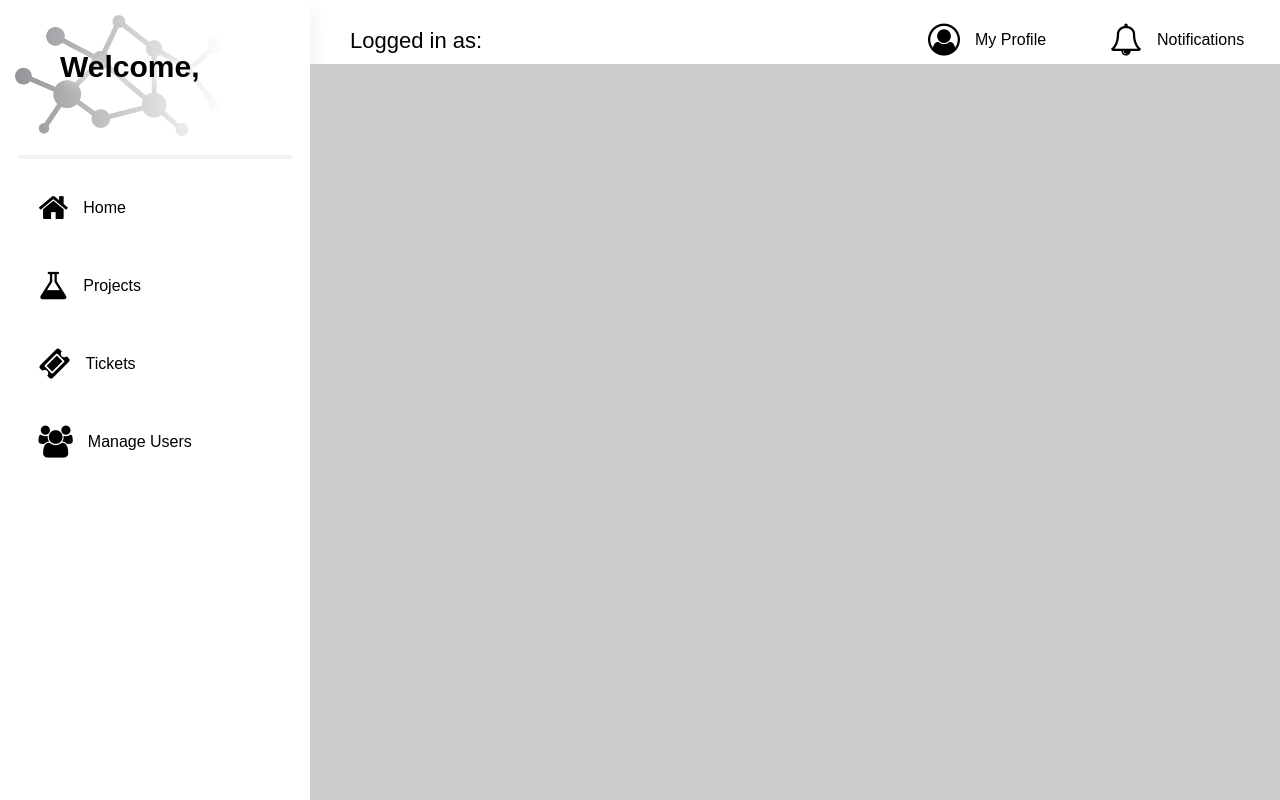
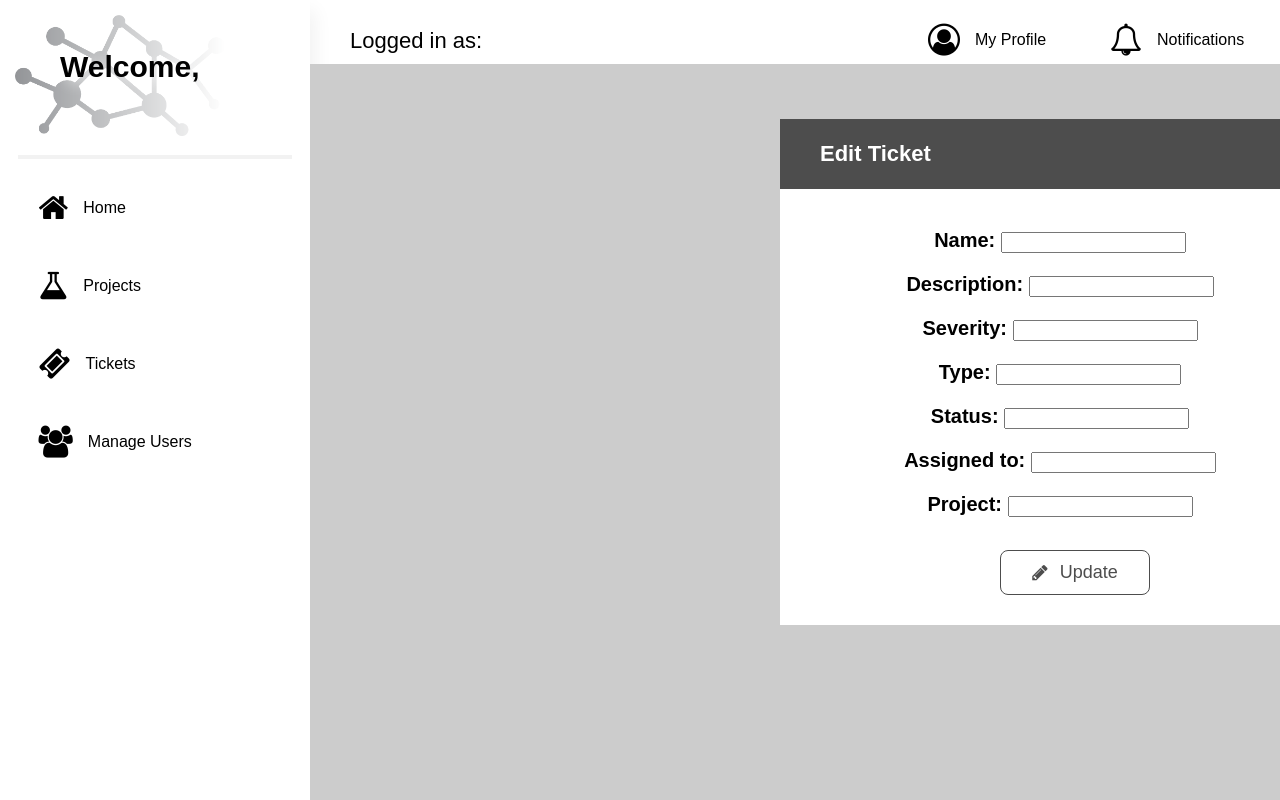
Before and after one commit to ben-azevedo/oversight, a React (Create React App) app in the folder client/: page /add-ticket in a window 1280 px wide. Shown: the top 800 px of the page. Built offline with nearby package versions, Linux system fonts and the light colour scheme; no server answers; a web font is replaced by a local one.

Commit message:
FULL CRUD, woohooo

```diff
--- a/client/src/App.js
+++ b/client/src/App.js
@@ -90,6 +90,7 @@ function App() {
   const handleDelete = async (id) => {
     await destroyTicket(id);
     setTickets(prevState => prevState.filter((ticket) => ticket.id !== id))
+    history.push('/tickets');
   }
 
   const handleUpdate = async (id, formData) => {
@@ -97,6 +98,12 @@ function App() {
     setTickets(prevState => prevState.map((ticket) => {
       return ticket.id === Number(id) ? updatedTicket : ticket
     }));
+    history.push('/tickets');
+  }
+
+  const handleCreate = async (formData) => {
+    const newTicket = await postTicket(formData);
+    setTickets(prevState => [...prevState, newTicket]);
     history.push('/tickets');
   }
 
@@ -142,7 +149,7 @@ function App() {
           <Tickets tickets={tickets} currentUser={currentUser}/>
         </Route>
         <Route exact path="/add-ticket">
-          <TicketCreate tickets={tickets} currentUser={currentUser}/>
+          <TicketCreate tickets={tickets} currentUser={currentUser} handleCreate={handleCreate}/>
         </Route>
         <Route path="/manage-users">
           <ManageUsers currentUser={currentUser}/>
--- a/client/src/screens/TicketCreate/TicketCreate.jsx
+++ b/client/src/screens/TicketCreate/TicketCreate.jsx
@@ -1,15 +1,99 @@
 import Layout from '../../components/shared/Layout/Layout';
 import { Link } from 'react-router-dom';
+import { useState, useEffect } from 'react';
+import { useParams } from 'react-router-dom';
 import './TicketCreate.css';
 
 function TicketCreate(props) {
-  const { user, onChange } = props;
+  const [formData, setFormData] = useState({
+    name: ''
+  });
+  const { name, description, severity, tipe, status, user_id, project_id } = formData;
+  const { handleCreate } = props;
+
+  const handleChange = (e) => {
+    const { name, value } = e.target;
+    setFormData(prevState => ({
+      ...prevState,
+      [name]: value
+    }))
+  }
 
   return (
-    <Layout onChange={ onChange } user={props.user}>
-
+    <Layout currentUser={props.currentUser}>
+      <div className="ticket-edit-container">
+        <div className="ticket-edit-header">Edit Ticket</div>
+        <div className="ticket-edit-content">
+          <form onSubmit={(e) => {
+            e.preventDefault();
+            handleCreate(formData);
+          }}>
+            <label><span>Name: </span>
+              <input
+                type='text'
+                name='name'
+                value={name}
+                onChange={handleChange}
+              />
+            </label>
+            <label><span>Description: </span>
+              <input
+                type='text'
+                name='description'
+                value={description}
+                onChange={handleChange}
+              />
+            </label>
+            <label><span>Severity: </span>
+              <input
+                type='text'
+                name='severity'
+                value={severity}
+                onChange={handleChange}
+              />
+            </label>
+            <label><span>Type: </span>
+              <input
+                type='text'
+                name='tipe'
+                value={tipe}
+                onChange={handleChange}
+              />
+            </label>
+            <label><span>Status: </span>
+              <input
+                type='text'
+                name='status'
+                value={status}
+                onChange={handleChange}
+              />
+            </label>
+            <label><span>Assigned to: </span>
+              <input
+                type='text'
+                name='user_id'
+                value={user_id}
+                onChange={handleChange}
+              />
+            </label>
+            <label><span>Project: </span>
+              <input
+                type='text'
+                name='project_id'
+                value={project_id}
+                onChange={handleChange}
+              />
+            </label>
+            <br />
+            <button className="ticket-edit-button">
+              <i class="fa fa-pencil"></i>
+              <div className="ticket-edit-button-label">Update</div>
+            </button>
+          </form>
+        </div>
+      </div>
     </Layout>
-  );
+  )
 }
 
 export default TicketCreate;
--- a/client/src/screens/TicketEdit/TicketEdit.jsx
+++ b/client/src/screens/TicketEdit/TicketEdit.jsx
@@ -27,8 +27,8 @@ function TicketEdit(props) {
         severity: ticketItem.severity,
         tipe: ticketItem.tipe,
         status: ticketItem.status,
-        user_id: ticketItem?.user.username,
-        project_id: ticketItem?.project.name
+        user_id: ticketItem?.user?.id,
+        project_id: ticketItem?.project?.id
       });
     }
     if (tickets.length) {
--- a/client/src/screens/Tickets/Tickets.css
+++ b/client/src/screens/Tickets/Tickets.css
@@ -1,4 +1,76 @@
 .ticket-labels, .ticket-line {
   display: flex;
   flex-direction: row;
+  margin: 15px;
+  margin-left: 25;
 }
+
+.ticket-labels {
+  border-bottom: 3px solid var(--tone7);
+  padding-bottom: 10px;
+  font-weight: 600;
+}
+
+.ticket-list {
+  background:  var(--tone1);
+  padding-top: 5px;
+  padding-bottom: 10px;
+}
+
+.ticket-line {
+  border-bottom: 1px solid var(--tone7);
+  padding-bottom: 10px;
+}
+
+.ticket-a-severity {
+  font-style: italic;
+  color: var(--tone12);
+}
+
+.ticket-list {
+  font-size: 20px;
+}
+
+.a-severity {
+  width: 120px;
+}
+
+.a-name {
+  width: 180px;
+}
+
+.a-p-name {
+  width: 220px;
+}
+
+.a-assigned {
+  width: 170px;
+}
+
+.a-type {
+  width: 150px;
+}
+
+.a-status {
+  width: 90px;
+}
+
+.a-created {
+  width: 300px;
+}
+
+.button-create-ticket {
+  height: 57px;
+  width: 210px;
+  font-size: 24px;
+  color: var(--tone9);
+  background: var(--tone1);
+  border: 1px solid var(--tone9);
+  border-radius: 8px;
+  margin-left: 1050px;
+  display: flex;
+  flex-direction: row;
+  justify-content: center;
+  align-items: center;
+
+}
--- a/client/src/screens/Tickets/Tickets.jsx
+++ b/client/src/screens/Tickets/Tickets.jsx
@@ -11,13 +11,13 @@ function Tickets(props) {
   const ticketsJSX = tickets.map((ticket, index) => (
     <Link to={`/tickets/${ticket.id}`}>
       <div className="ticket-line">
-        <div>{ticket.severity}</div>
-        <div>{ticket.name}</div>
-        <div>{ticket.project.name}</div>
-        <div>{ticket.user.username}</div>
-        <div>{ticket.tipe}</div>
-        <div>{ticket.status}</div>
-        <div>{ticket.created_at}</div>
+        <div className="a-severity">{ticket.severity}</div>
+        <div className="a-name">{ticket.name}</div>
+        <div className="a-p-name">{ticket.project?.name}</div>
+        <div className="a-assigned">{ticket.user?.username}</div>
+        <div className="a-type">{ticket.tipe}</div>
+        <div className="a-status">{ticket.status}</div>
+        <div className="a-created">{ticket.created_at}</div>
         <div>details</div>
       </div>
     </Link>
@@ -31,15 +31,18 @@ function Tickets(props) {
         <div className="home-header">Tickets</div>
         <div className="ticket-list">
           <div className="ticket-labels">
-            <div className="ticket-severity">severity</div>
-            <div className="ticket-severity">severity</div>
-            <div className="ticket-severity">severity</div>
-            <div className="ticket-severity">severity</div>
-            <div className="ticket-severity">severity</div>
-            <div className="ticket-severity">severity</div>
-            <div className="ticket-severity">severity</div>
+            <div className="ticket-a-severity a-severity">severity</div>
+            <div className="ticket-a-severity a-name">name</div>
+            <div className="ticket-a-severity a-p-name">project_name</div>
+            <div className="ticket-a-severity a-assigned">assigned_to</div>
+            <div className="ticket-a-severity a-type">type</div>
+            <div className="ticket-a-severity a-status">status</div>
+            <div className="ticket-a-severity a-created">created_at</div>
           </div>
           {ticketsJSX}
+          <Link to={`/add-ticket`}>
+            <button className="button-create-ticket"><i class="fa fa-plus-circle"></i><div className="ticket-button-label">Create Ticket</div></button>
+          </Link>
         </div>
       </div>
     </Layout>
```
